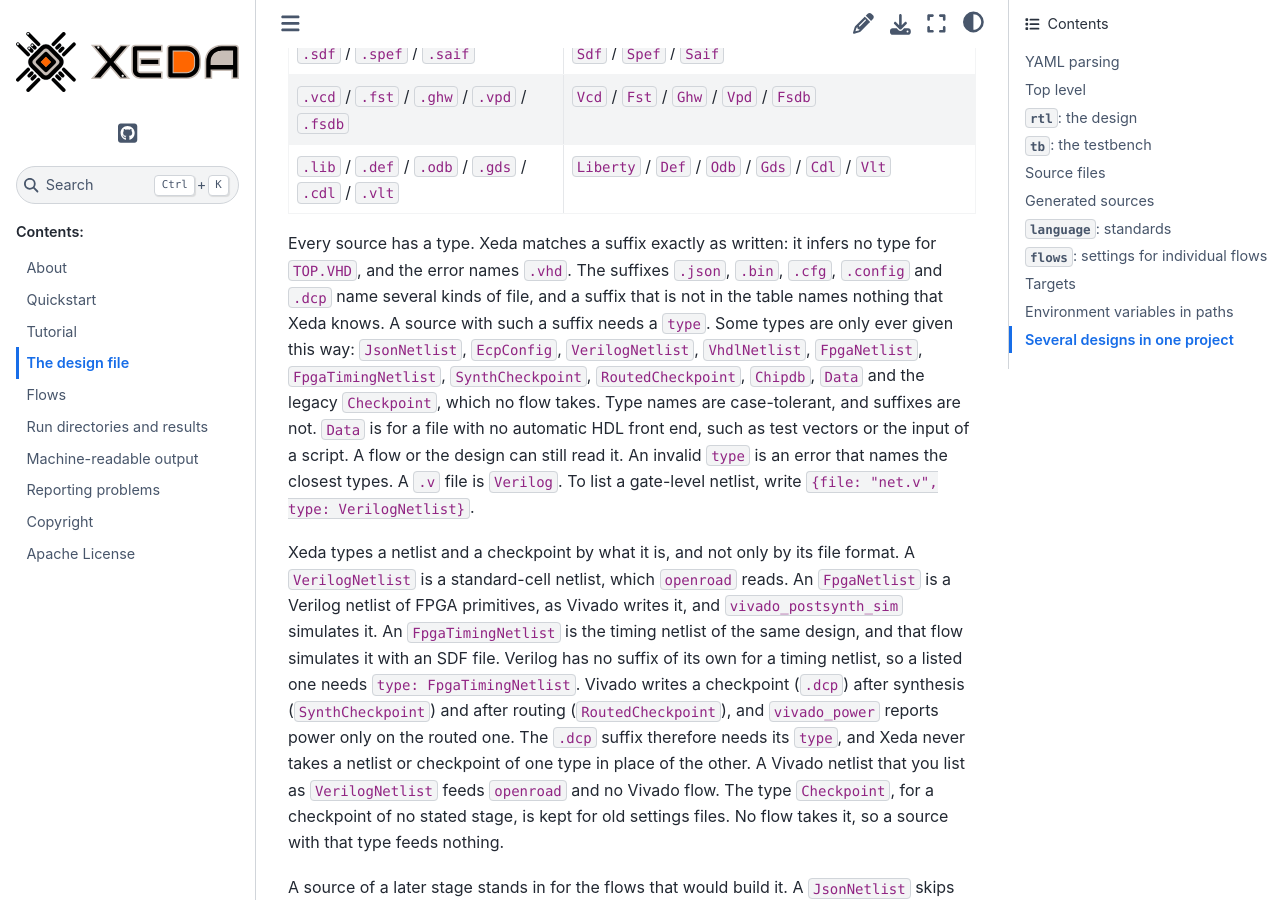
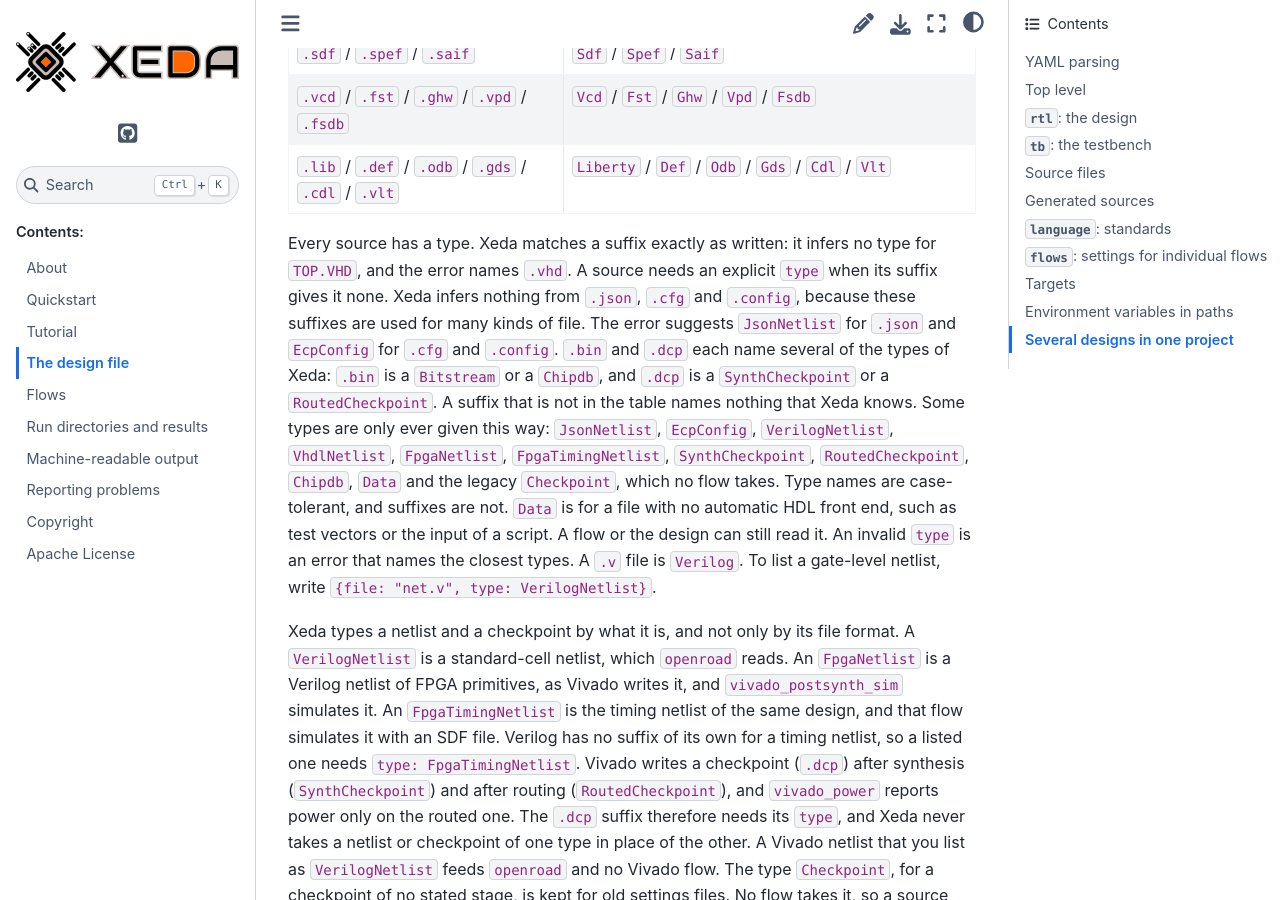
Before and after one commit to XedaHQ/xeda, a Sphinx documentation site: the page built from docs/design-file.rst, in a window 1280 px wide and 900 px high, scrolled down 4552 px. Built offline with Sphinx 7.4.7 and the Sphinx Book theme 1.1.4, drawn with Linux system fonts in a browser that asks for light colours.

Commit message:
Say why each suffix group of the design file page needs a type

```diff
--- a/docs/design-file.rst
+++ b/docs/design-file.rst
@@ -225,16 +225,19 @@ A path string is enough when its extension identifies the type:
      - ``Liberty`` / ``Def`` / ``Odb`` / ``Gds`` / ``Cdl`` / ``Vlt``
 
 Every source has a type. Xeda matches a suffix exactly as written: it infers no type for
-``TOP.VHD``, and the error names ``.vhd``. The suffixes ``.json``, ``.bin``, ``.cfg``,
-``.config`` and ``.dcp`` name several kinds of file, and a suffix that is not in the table names
-nothing that Xeda knows. A source with such a suffix needs a ``type``. Some types are only ever
-given this way: ``JsonNetlist``, ``EcpConfig``, ``VerilogNetlist``, ``VhdlNetlist``,
-``FpgaNetlist``, ``FpgaTimingNetlist``, ``SynthCheckpoint``, ``RoutedCheckpoint``, ``Chipdb``,
-``Data`` and the legacy ``Checkpoint``, which no flow takes. Type names are case-tolerant, and
-suffixes are not. ``Data`` is for a file with no automatic HDL front end, such as test vectors or
-the input of a script. A flow or the design can still read it. An invalid ``type`` is an error
-that names the closest types. A ``.v`` file is ``Verilog``. To list a gate-level netlist, write
-``{file: "net.v", type: VerilogNetlist}``.
+``TOP.VHD``, and the error names ``.vhd``. A source needs an explicit ``type`` when its suffix gives
+it none. Xeda infers nothing from ``.json``, ``.cfg`` and ``.config``, because these suffixes are
+used for many kinds of file. The error suggests ``JsonNetlist`` for ``.json`` and ``EcpConfig`` for
+``.cfg`` and ``.config``. ``.bin`` and ``.dcp`` each name several of the types of Xeda: ``.bin`` is
+a ``Bitstream`` or a ``Chipdb``, and ``.dcp`` is a ``SynthCheckpoint`` or a ``RoutedCheckpoint``. A
+suffix that is not in the table names nothing that Xeda knows. Some types are only ever given this
+way: ``JsonNetlist``, ``EcpConfig``, ``VerilogNetlist``, ``VhdlNetlist``, ``FpgaNetlist``,
+``FpgaTimingNetlist``, ``SynthCheckpoint``, ``RoutedCheckpoint``, ``Chipdb``, ``Data`` and the
+legacy ``Checkpoint``, which no flow takes. Type names are case-tolerant, and suffixes are not.
+``Data`` is for a file with no automatic HDL front end, such as test vectors or the input of a
+script. A flow or the design can still read it. An invalid ``type`` is an error that names the
+closest types. A ``.v`` file is ``Verilog``. To list a gate-level netlist, write ``{file: "net.v",
+type: VerilogNetlist}``.
 
 Xeda types a netlist and a checkpoint by what it is, and not only by its file format. A
 ``VerilogNetlist`` is a standard-cell netlist, which ``openroad`` reads. An ``FpgaNetlist`` is a
```
